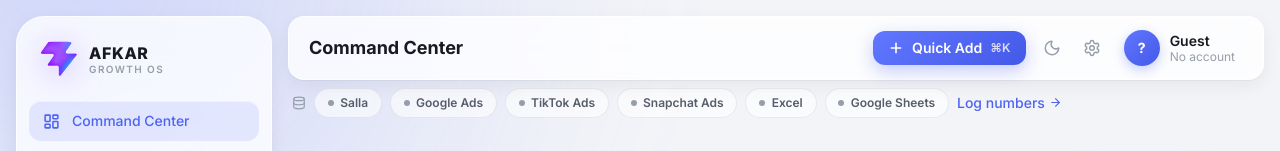
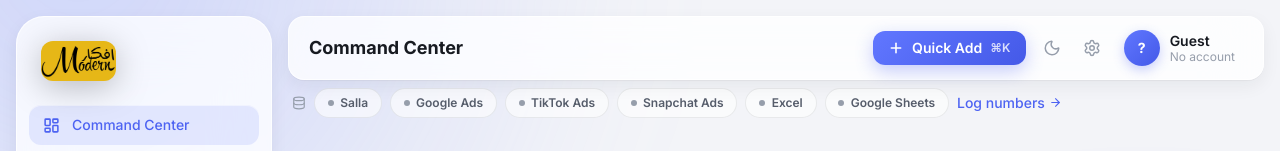
Before and after one commit to IahmadGhazi/afkar-growth-os, a React (Vite) app: page / in a window 1280 px wide. Shown: the top 151 px of the page. Built offline with nearby package versions, Linux system fonts and the light colour scheme; no server answers; the database is empty.

Commit message:
Use the AFKAR logo (Logo.png) as the in-app brand logo
- Copy Logo.png to public/ and show it in the sidebar brand (rounded, h-10)
- Replaces the placeholder text 'A' mark

```diff
--- a/src/components/layout/Sidebar.tsx
+++ b/src/components/layout/Sidebar.tsx
@@ -39,18 +39,10 @@
       {/* Brand */}
       <div className="flex items-center gap-3 px-6 pt-6 pb-4">
         <img
-          src="/favicon.svg"
+          src="/logo.png"
           alt="AFKAR logo"
-          className="w-9 h-9 rounded-xl drop-shadow-[0_6px_16px_rgba(134,59,255,0.35)]"
+          className="h-10 w-auto rounded-xl object-contain drop-shadow-[0_6px_16px_rgba(0,0,0,0.25)]"
         />
-        <div className="leading-tight">
-          <div className="font-extrabold tracking-[0.04em] text-[var(--text-primary)]">
-            AFKAR
-          </div>
-          <div className="text-[10px] font-semibold text-[var(--text-muted)] uppercase tracking-[0.14em]">
-            Growth OS
-          </div>
-        </div>
       </div>
 
       {/* Navigation */}
```
Also changed, not shown: public/logo.png (added).
